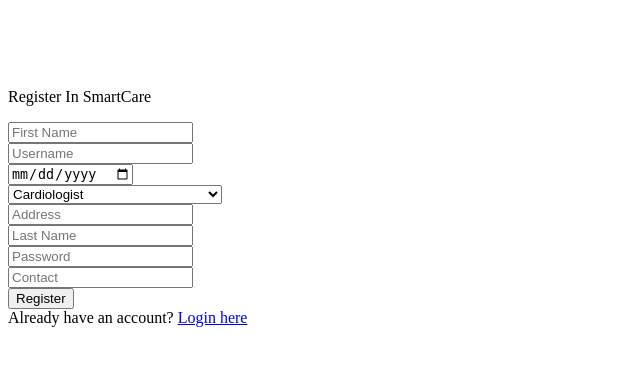
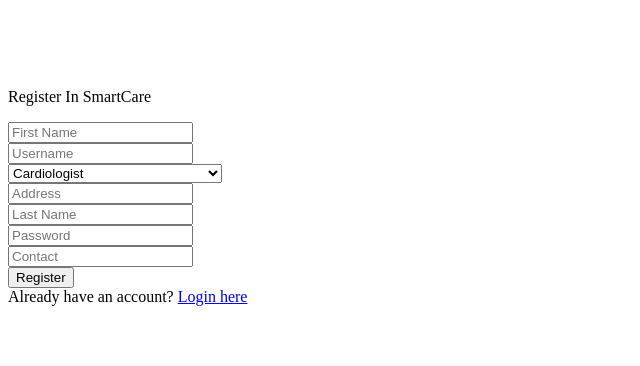
Before and after one commit to sandra-saah/SmartcareAppProject-Final, a Django app: page /doctorsignup in a window 1280 px wide. Shown: the part 44-410 px from the top of the page, without its empty margins (0-640 px from the left). Run offline with Django 4.2, Linux system fonts and the light colour scheme; some libraries are stand-ins or nearby versions.

Commit message:
test doctor login/sign up

```diff
--- a/SmartcareProject/templates/smartcare/admin_add_doctor.html
+++ b/SmartcareProject/templates/smartcare/admin_add_doctor.html
@@ -40,9 +40,9 @@
             <div class="form-group">
               {% render_field userForm.username class="form-control" placeholder="Username" %}
             </div>
-            <div class="form-group">
+            {% comment %} <div class="form-group">
               {% render_field doctorForm.date_of_birth class="form-control" placeholder="Date of Birth" %}
-            </div>
+            </div>   {% endcomment %}
             <div class="form-group">
               {% render_field doctorForm.department class="form-control" placeholder="Department" %}
             </div>
--- a/SmartcareProject/templates/smartcare/doctorsignup.html
+++ b/SmartcareProject/templates/smartcare/doctorsignup.html
@@ -39,9 +39,9 @@
               <div class="form-group">
                 {% render_field userForm.username class="form-control" placeholder="Username" %}
               </div>
-              <div class="form-group">
+              {% comment %} <div class="form-group">
                 {% render_field doctorForm.date_of_birth class="form-control" placeholder="Date of Birth" %}
-              </div>
+              </div>   {% endcomment %}
               <div class="form-group">
                 {% render_field doctorForm.department class="form-control" placeholder="Department" %}
               </div>
```
Also changed, not shown: SmartcareProject/db.sqlite3.
